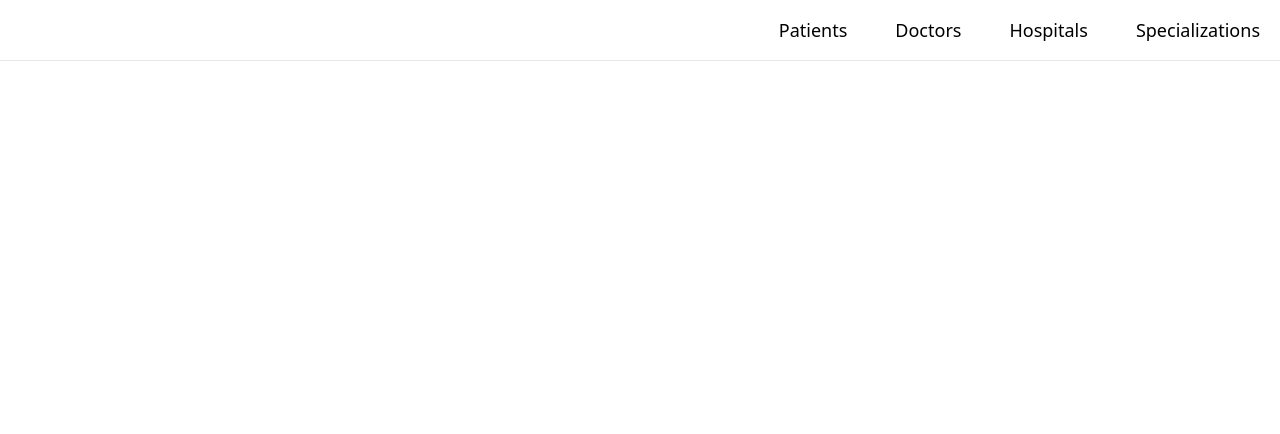
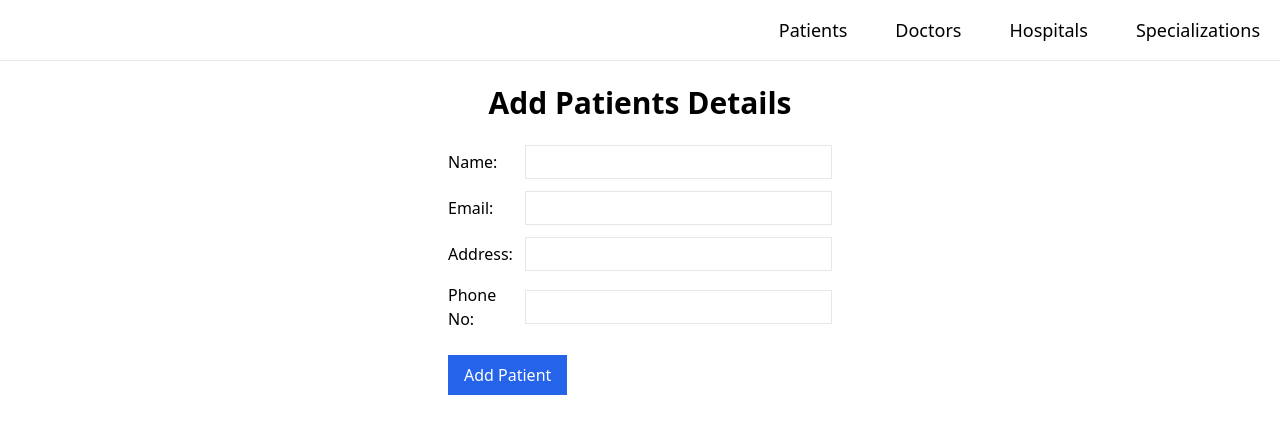
Before and after one commit to imtiazsakib15/hospital-management-system-client, a React (Vite) app: page /patients in a window 1280 px wide. Shown: the top 434 px of the page. Built offline with nearby package versions, Linux system fonts and the light colour scheme.

Commit message:
patients page ui added

```diff
--- a/src/components/Navbar.jsx
+++ b/src/components/Navbar.jsx
@@ -1,10 +1,12 @@
+import { Link } from "react-router-dom";
+
 const Navbar = () => {
   return (
     <div className="text-lg flex justify-end gap-12 px-5 py-4 border-b">
-      <a href="/patients">Patients</a>
-      <a href="/doctors">Doctors</a>
-      <a href="/hospitals">Hospitals</a>
-      <a href="/specializations">Specializations</a>
+      <Link to="/patients">Patients</Link>
+      <Link to="/doctors">Doctors</Link>
+      <Link to="/hospitals">Hospitals</Link>
+      <Link to="/specializations">Specializations</Link>
     </div>
   );
 };
--- a/src/pages/patients/Patients.jsx
+++ b/src/pages/patients/Patients.jsx
@@ -1,5 +1,68 @@
 const Patients = () => {
-  return <div></div>;
+  const handleSubmit = (e) => {
+    e.preventDefault();
+    const name = e.target.name.value;
+    const email = e.target.email.value;
+    const address = e.target.address.value;
+    const phoneNo = e.target.phoneNo.value;
+
+    const patientInfo = {
+      id: name,
+      email,
+      address,
+      phoneNo,
+    };
+    console.log(patientInfo);
+  };
+  return (
+    <div className="py-6">
+      <h1 className="text-3xl font-bold text-center">Add Patients Details</h1>
+      <form onSubmit={handleSubmit} className="w-96 mx-auto py-6 space-y-3">
+        <div className="grid grid-cols-5 items-center">
+          <label htmlFor="name">Name:</label>
+          <input
+            className="border col-span-4 px-2 py-1"
+            type="text"
+            name="name"
+            id="name"
+          />
+        </div>
+        <div className="grid grid-cols-5 items-center">
+          <label htmlFor="email">Email:</label>
+          <input
+            className="border col-span-4 px-2 py-1"
+            type="text"
+            name="email"
+            id="email"
+          />
+        </div>
+        <div className="grid grid-cols-5 items-center">
+          <label htmlFor="address">Address:</label>
+          <input
+            className="border col-span-4 px-2 py-1"
+            type="text"
+            name="address"
+            id="address"
+          />
+        </div>
+        <div className="grid grid-cols-5 items-center pb-3">
+          <label htmlFor="phoneNo">Phone No:</label>
+          <input
+            className="border col-span-4 px-2 py-1"
+            type="tel"
+            name="phoneNo"
+            id="phoneNo"
+          />
+        </div>
+        <button
+          className="px-4 py-2 bg-blue-600 hover:bg-blue-700 text-white font-medium"
+          type="submit"
+        >
+          Add Patient
+        </button>
+      </form>
+    </div>
+  );
 };
 
 export default Patients;
```
